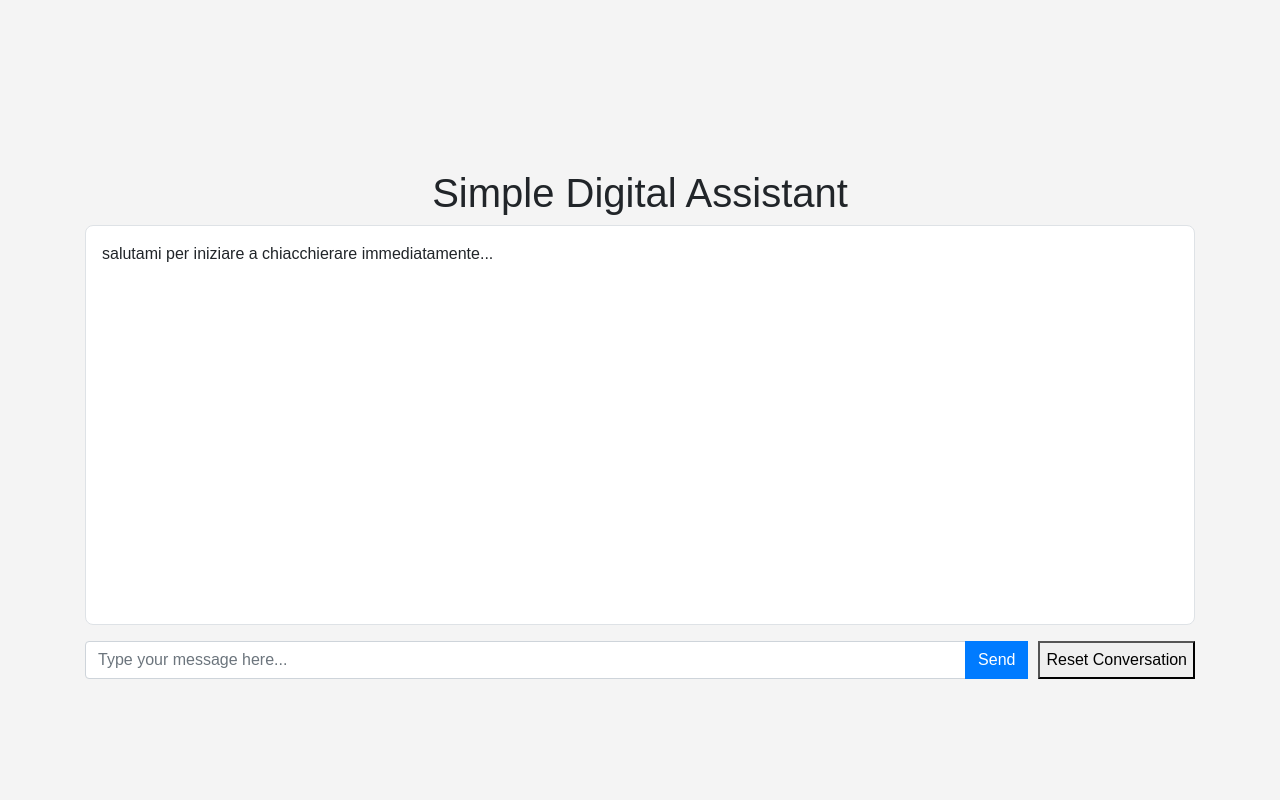
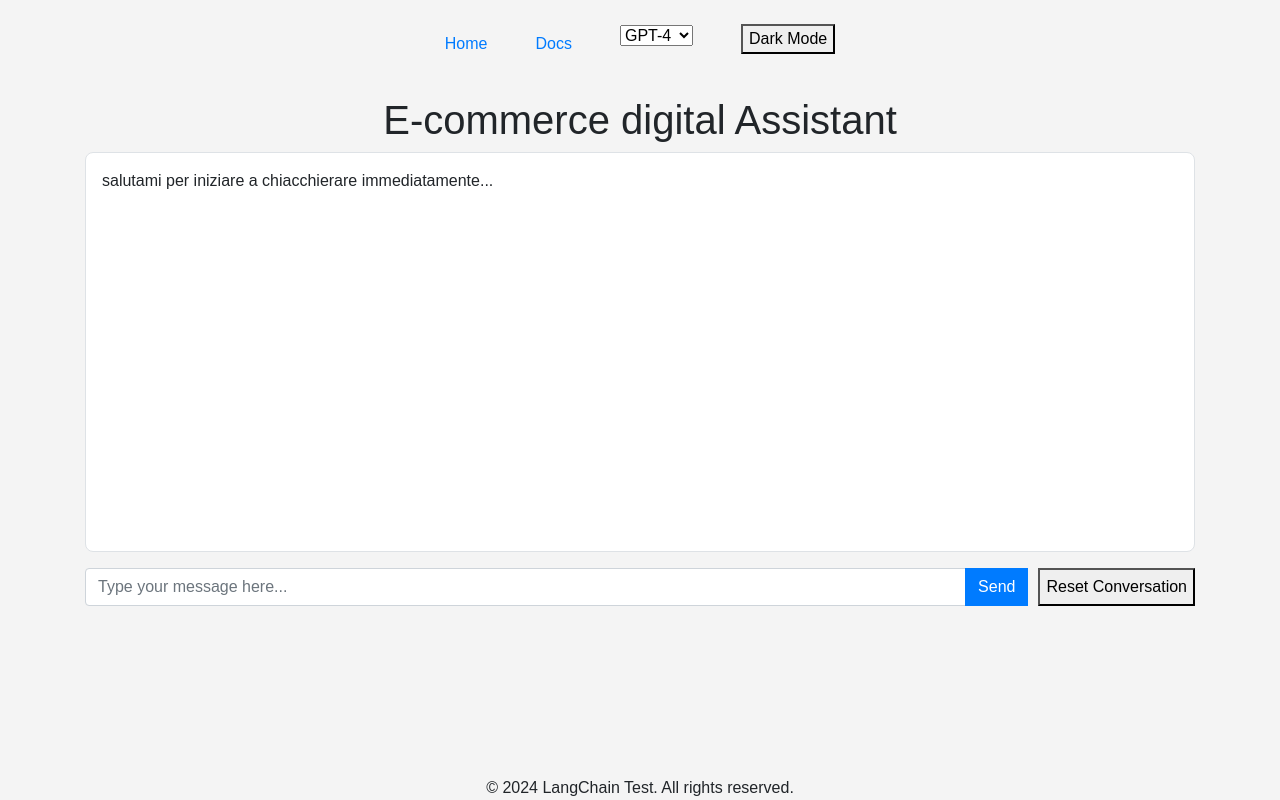
Before and after one commit to sarahelshark/LangChainChatBot, a Flask app: page / in a window 1280 px wide. Run offline with Flask 3, Linux system fonts and the light colour scheme; some libraries are stand-ins or nearby versions.

Commit message:
refactoring
html in components

```diff
--- a/static/css/main.css
+++ b/static/css/main.css
@@ -5,8 +5,8 @@ body {
   flex-direction: column;
   justify-content: center;
   align-items: center;
-  height: 100vh;
-  margin: 0;
+  /*height: 100vh;*/
+  margin: 0 ;
 }
 
 footer{
--- a/static/js/main.js
+++ b/static/js/main.js
@@ -1,9 +1,8 @@
 document.addEventListener("DOMContentLoaded", function () {
-
     const chatbox = document.getElementById("chatbox");
     const placeholder = document.getElementById("placeholder");
     const userInput = document.getElementById("userInput");
-    const sendButton = document.querySelector("button");
+    const sendButton = document.getElementById("sendButton");
     const resetButton = document.createElement("button");
     resetButton.textContent = "Reset Conversation";
     resetButton.style.marginLeft = "10px";
--- /dev/null
+++ b/templates/footer.html
@@ -0,0 +1,3 @@
+<footer>
+    <p >&copy; 2024 LangChain Test. All rights reserved.</p>
+</footer>
--- a/templates/index.html
+++ b/templates/index.html
@@ -3,21 +3,16 @@
 <head>
     <meta charset="UTF-8">
     <meta name="viewport" content="width=device-width, initial-scale=1.0">
-    <title> Simple Digital Assistant</title>
+    <title> E-commerce digital Assistant</title>
     <link rel="stylesheet" href="https://stackpath.bootstrapcdn.com/bootstrap/4.5.2/css/bootstrap.min.css">
     <link rel="stylesheet" href="/static/css/main.css">
 </head>
 <body>
-    <div class="container mt-5">
-        <h1 class="text-center"> Simple Digital Assistant</h1>
-        <div id="chatbox" class="chatbox border p-3 mb-3" style="height: 400px; overflow-y: auto;"> <span id="placeholder" >salutami per iniziare a chiacchierare immediatamente...</span></div>
-        <div class="input-group">
-            <input type="text" id="userInput" class="form-control" placeholder="Type your message here...">
-            <div class="input-group-append">
-                <button class="btn btn-primary" onclick="sendMessage()">Send</button>
-            </div>
-        </div>
-    </div>
+
+    {% include 'navbar.html' %}
+    {% include 'main.html' %}
+    {% include 'footer.html' %}
+
     <script src="/static/js/main.js"></script>
 </body>
 </html>
--- /dev/null
+++ b/templates/main.html
@@ -0,0 +1,12 @@
+<main class="container mt-2">
+    <h1 class="text-center"> E-commerce digital Assistant</h1>
+    <div id="chatbox" class="chatbox border p-3 mb-3" style="height: 400px; overflow-y: auto;">
+        <span id="placeholder" >salutami per iniziare a chiacchierare immediatamente...</span>
+    </div>
+    <div class="input-group">
+        <input type="text" id="userInput" class="form-control" placeholder="Type your message here...">
+        <div class="input-group-append">
+            <button id="sendButton" class="btn btn-primary" onclick="sendMessage()">Send</button>
+        </div>
+    </div>
+</main>
--- /dev/null
+++ b/templates/navbar.html
@@ -0,0 +1,20 @@
+<header class="w-100">
+
+    <ul class="navbar-nav d-flex flex-row  justify-content-center me-auto  mt-2 mt-lg-0 ">
+      <li class="nav-item p-4 ">
+        <a href="#" class="nav-link active" aria-current="page">Home</a>
+     </li>
+      <li class="nav-item p-4">
+         <a href="/docs" class="nav-link "  >Docs</a>
+     </li>
+      <li class="nav-item p-4">
+         <select id="modelSelect">
+            <option value="gpt-4">GPT-4</option>
+            <option value="gpt-3.5-turbo">Gemini</option>
+        </select>
+     </li>
+      <li class="nav-item p-4" >
+        <button id="darkModeToggle">Dark Mode</button>
+      </li>
+    </ul>
+</header>
```
